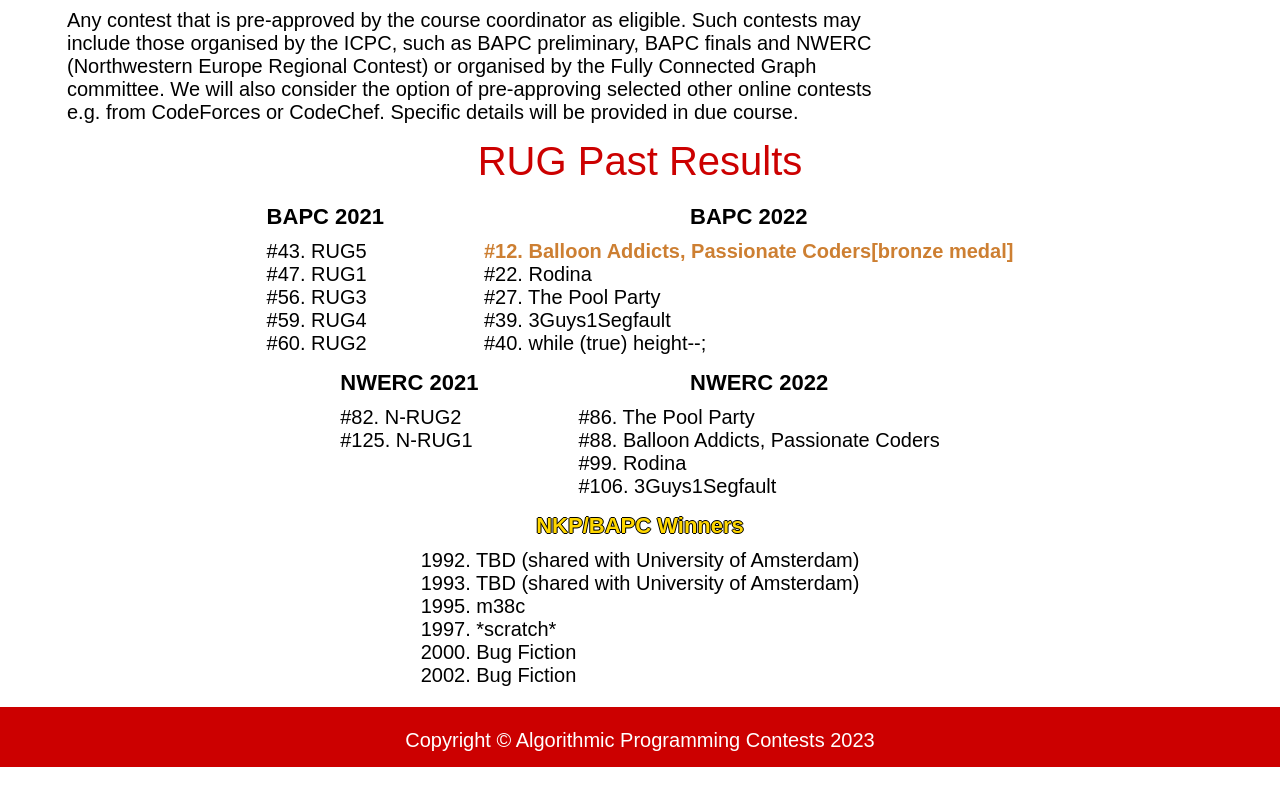
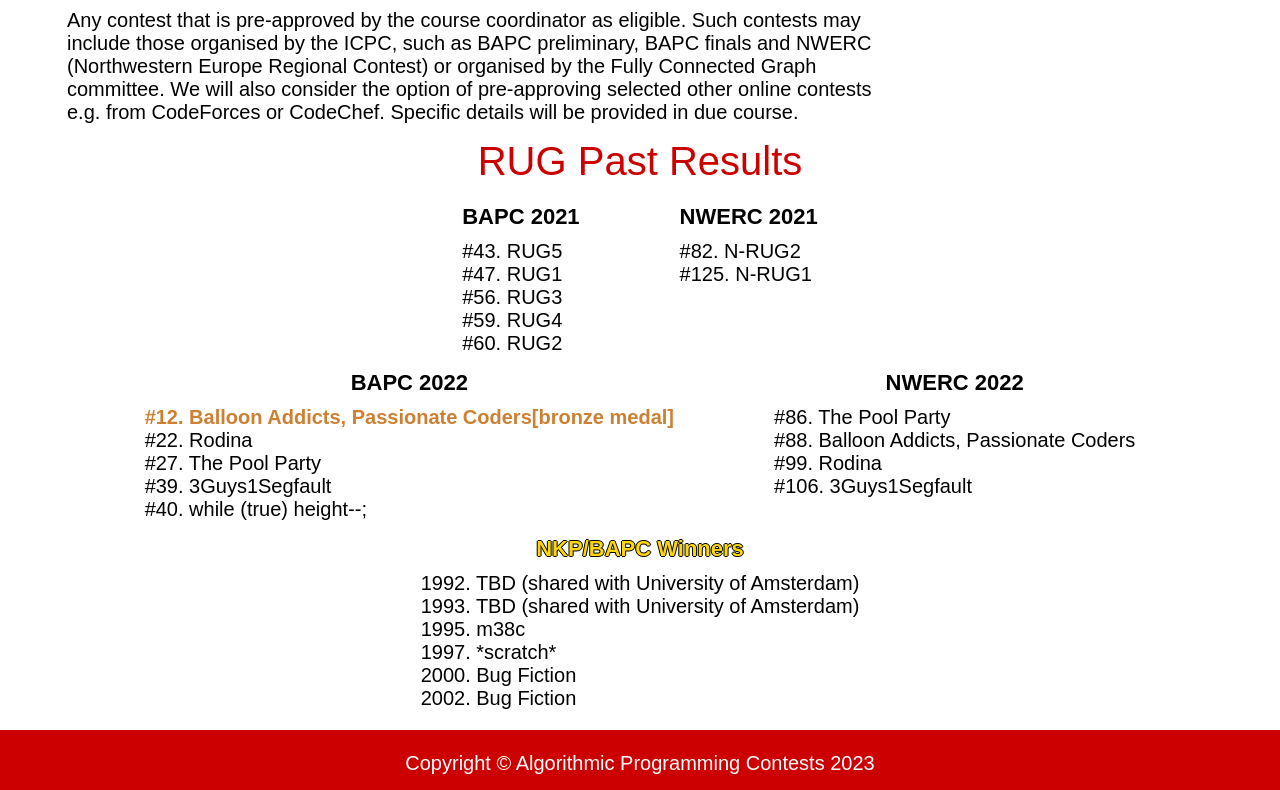
Before and after one commit to rug-apc/website, a React (Create React App) app: page / in a window 1280 px wide. Shown: the part 2352-3142 px from the top of the page. Before the commit the page ends 3119 px from the top, so only its background shows below. Built offline with nearby package versions, Linux system fonts and the light colour scheme.

Commit message:
changed order tables

```diff
--- a/src/components/Results.js
+++ b/src/components/Results.js
@@ -18,6 +18,15 @@ export default function Results() {
           </ul>
         </div>
         <div className="table">
+          <p className="text-block1 bold center">NWERC 2021</p>
+          <ul className="size24 ">
+            <li className="list1">#82. N-RUG2</li>
+            <li className="list1">#125. N-RUG1</li>
+          </ul>
+        </div>
+        </div>
+        <div className="center1 table-container">
+        <div className="table">
           <p className="text-block1 bold center">BAPC 2022</p>
           <ul className="size24 ">
             <li className="list1 bold bronze-text">
@@ -29,16 +38,6 @@ export default function Results() {
             <li className="list1">#40. while (true) height--;</li>
           </ul>
         </div>
-        </div>
-        <div className="center1 table-container">
-        <div className="table">
-          <p className="text-block1 bold center">NWERC 2021</p>
-          <ul className="size24 ">
-            <li className="list1">#82. N-RUG2</li>
-            <li className="list1">#125. N-RUG1</li>
-          </ul>
-        </div>
-
         <div className="table">
           <p className="text-block1 bold center">NWERC 2022</p>
           <ul className="size24 ">
```
